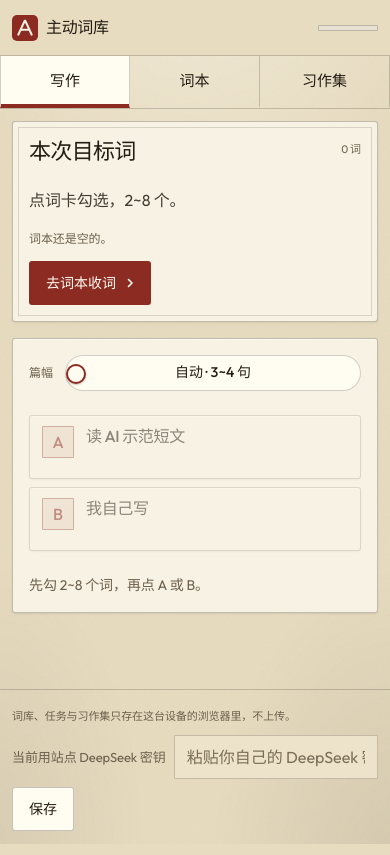
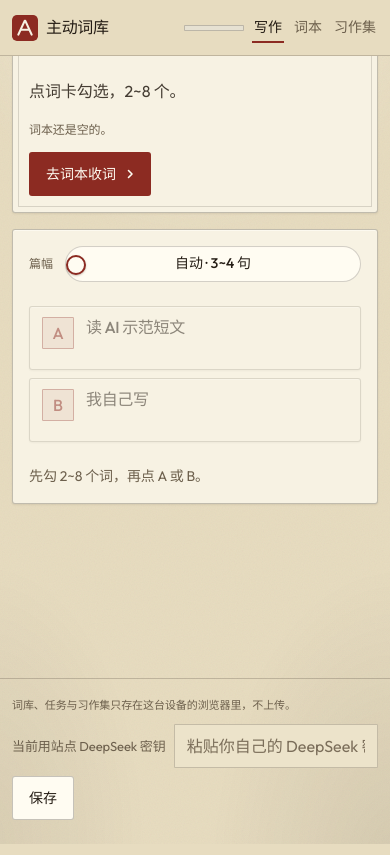
Before and after one commit to BlackChicken9/active-vocabulary, a website built with Vite: page index.html in a window 390 px wide. Built offline with nearby package versions, Linux system fonts and the light colour scheme.

Commit message:
refactor(ui): 视图导航并入顶栏，改纯文字加赭红下划线选中

```diff
--- a/src/main.ts
+++ b/src/main.ts
@@ -1,7 +1,6 @@
 import './style.css';
 import type { MasteryStatus } from './types';
 import { loadWords } from './features/words/wordStore';
-import { loadSaved } from './features/writing/savedStore';
 import { clearModelKey, keyTail, loadModelKey, saveModelKey } from './modelKey';
 import { mountWordsPanel, type WordsPanel } from './features/words/wordsPanel';
 import { mountWritingPanel } from './features/writing/writingPanel';
@@ -26,21 +25,13 @@ app.innerHTML = `
         <h1 class="brand__name">主动词库</h1>
       </div>
       <div class="tally" id="tally" aria-live="polite" aria-label="词库掌握度统计"></div>
+      <nav class="topnav" aria-label="视图切换">
+        <button type="button" class="topnav__btn" data-view="write" aria-pressed="true">写作</button>
+        <button type="button" class="topnav__btn" data-view="words" aria-pressed="false">词本</button>
+        <button type="button" class="topnav__btn" data-view="saved" aria-pressed="false">习作集</button>
+      </nav>
     </div>
   </header>
-  <nav class="viewnav" aria-label="视图切换">
-    <div class="viewnav__in seg" role="group" aria-label="写作、词本与习作集">
-      <button type="button" class="seg-btn" data-view="write" aria-pressed="true">
-        <strong>写作</strong><small>按词出题 · 逐句点评</small>
-      </button>
-      <button type="button" class="seg-btn" data-view="words" aria-pressed="false">
-        <strong>词本</strong><small>粘笔记收词 · 学搭配</small>
-      </button>
-      <button type="button" class="seg-btn" data-view="saved" aria-pressed="false">
-        <strong>习作集</strong><small id="saved-sub">存下的示范与批改</small>
-      </button>
-    </div>
-  </nav>
   <main class="layout layout--view" id="view-write">
     <aside class="card bank m-nolift" id="bank" aria-labelledby="bank-h"></aside>
     <section class="desk" id="desk" aria-label="写作台" tabindex="-1"></section>
@@ -146,16 +137,9 @@ const views: Record<View, HTMLElement> = {
   words: document.querySelector<HTMLElement>('#view-words')!,
   saved: document.querySelector<HTMLElement>('#view-saved')!,
 };
-const viewButtons = Array.from(document.querySelectorAll<HTMLButtonElement>('.viewnav .seg-btn'));
+const viewButtons = Array.from(document.querySelectorAll<HTMLButtonElement>('.topnav__btn'));
 const wordsRoot = document.querySelector<HTMLElement>('#words-panel')!;
 const savedRoot = document.querySelector<HTMLElement>('#saved-panel')!;
-const savedSub = document.querySelector<HTMLElement>('#saved-sub')!;
-
-/** 顶栏那档随时告诉用户习作集里现在有几篇——存完不用切过去才知道有没有生效。 */
-function renderSavedCount(): void {
-  const n = loadSaved().length;
-  savedSub.textContent = n ? `存下的示范与批改 · ${n} 篇` : '存下的示范与批改';
-}
 
 const writing = mountWritingPanel(
   document.querySelector<HTMLElement>('#bank')!,
@@ -163,7 +147,7 @@ const writing = mountWritingPanel(
   renderTally,
   () => go('words'),
   () => go('saved'),
-  renderSavedCount,
+  () => undefined,
 );
 let words: WordsPanel | null = null;
 let saved: SavedPanel | null = null;
@@ -198,7 +182,7 @@ function showView(view: View): void {
       });
     words.redraw();
   } else if (view === 'saved') {
-    saved = saved ?? mountSavedPanel(savedRoot, () => go('write'), renderSavedCount);
+    saved = saved ?? mountSavedPanel(savedRoot, () => go('write'), () => undefined);
     saved.redraw();
   } else {
     writing.redraw();
@@ -223,5 +207,4 @@ for (const button of viewButtons) {
 
 window.addEventListener('hashchange', () => showView(viewFromHash() ?? current));
 
-renderSavedCount();
 showView(viewFromHash() ?? 'write');
--- a/src/style.css
+++ b/src/style.css
@@ -502,6 +502,42 @@ html[data-buttons='pill'] .btn--primary:disabled::after {
   height: 100%;
 }
 
+/* 视图导航：顶栏内纯文字 + 选中下划线（赭红只落线），不再是一行胶囊按钮。 */
+.topnav {
+  display: flex;
+  align-items: center;
+  gap: var(--s-2);
+  flex: none;
+}
+
+.topnav__btn {
+  padding: 6px 2px;
+  border: 0;
+  background: transparent;
+  color: var(--muted);
+  font: 500 var(--t-small) / 1.4 var(--font-text);
+  cursor: pointer;
+  transition:
+    color 120ms var(--ease),
+    box-shadow 120ms var(--ease);
+}
+
+.topnav__btn[aria-pressed='true'] {
+  color: var(--ink);
+  box-shadow: inset 0 -2px 0 var(--accent);
+}
+
+.topnav__btn:focus-visible {
+  outline: 2px solid var(--action);
+  outline-offset: 2px;
+}
+
+@media (hover: hover) and (pointer: fine) {
+  .topnav__btn:not([aria-pressed='true']):hover {
+    color: var(--ink);
+  }
+}
+
 .brand {
   display: flex;
   align-items: center;
@@ -2123,16 +2159,6 @@ textarea:focus {
   }
 }
 
-/* 视图切换 + 词本（B 侧收词、学词）：全部走现有 token，不带来第二套配色。 */
-.viewnav {
-  padding-top: calc(var(--nav) + var(--s-5));
-}
-
-.viewnav__in {
-  width: min(100% - 2 * var(--gut), 1280px);
-  margin-inline: auto;
-}
-
 .layout.layout--view {
   padding-top: var(--s-4);
   /* 页面是纵向弹柱：页脚线始终压在屏幕最底端，视图吃掉其上的剩余高；
@@ -2780,7 +2806,6 @@ textarea:focus {
   }
 
   .topbar__in,
-  .viewnav__in,
   .layout,
   .foot__in {
     width: calc(100% - 24px);
@@ -2821,54 +2846,6 @@ textarea:focus {
   .tally__bar {
     width: 60px;
     height: 6px;
-  }
-
-  .viewnav {
-    padding-top: var(--nav);
-    padding-bottom: 0;
-  }
-
-  .viewnav__in {
-    display: grid;
-    grid-template-columns: repeat(3, minmax(0, 1fr));
-    gap: 0;
-    border-bottom: 1px solid var(--line);
-  }
-
-  .viewnav .seg-btn {
-    display: flex;
-    align-items: center;
-    justify-content: center;
-    min-width: 0;
-    min-height: 52px;
-    padding: 8px 6px;
-    border: 0;
-    border-right: 1px solid var(--line);
-    border-bottom: 2px solid transparent;
-    border-radius: 0;
-    background: transparent;
-    text-align: center;
-  }
-
-  .viewnav .seg-btn:first-child {
-    border-left: 1px solid var(--line);
-  }
-
-  .viewnav .seg-btn strong {
-    overflow: hidden;
-    font-size: 15px;
-    line-height: 1.2;
-    text-overflow: ellipsis;
-    white-space: nowrap;
-  }
-
-  .viewnav .seg-btn small {
-    display: none;
-  }
-
-  .viewnav .seg-btn[aria-pressed='true'] {
-    border-bottom-color: var(--accent);
-    background: var(--raised);
   }
 
   .layout,
@@ -3035,11 +3012,4 @@ textarea:focus {
   #view-write:not([hidden]) .desk {
     order: 2;
   }
-
-  .viewnav .seg {
-    display: grid !important;
-    grid-template-columns: repeat(3, minmax(0, 1fr)) !important;
-    gap: 0 !important;
-    width: 100% !important;
-  }
-}
+}
```
